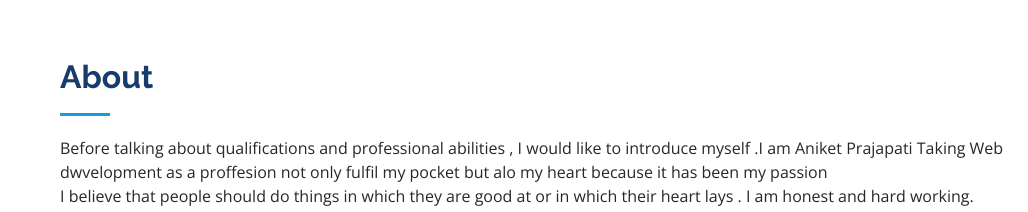
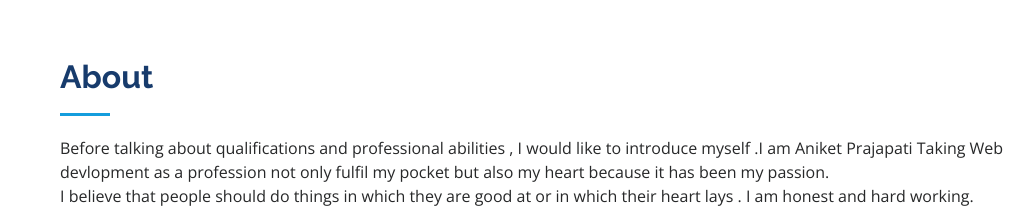
Before and after one commit to Aniket-Prajapat/Portfolio, a plain HTML site: page index.html in a window 1280 px wide. Shown: the part 802-1014 px from the top of the page, without its empty margins (252-1280 px from the left). Drawn offline with nearby package versions, Linux system fonts and the light colour scheme; files whose address does not match are found by name.

Commit message:
Add files via upload

```diff
--- a/index.html
+++ b/index.html
@@ -89,8 +89,8 @@
         <div class="section-title">
           <h2>About</h2>
           <p> Before talking about qualifications and professional abilities , I would like to introduce myself .I am
-            Aniket Prajapati Taking Web dwvelopment as a proffesion not only fulfil my pocket but alo my heart because
-            it has been my passion
+            Aniket Prajapati Taking Web devlopment as a profession not only fulfil my pocket but also my heart because
+            it has been my passion.
           <div> I believe that people should do things in which they are good at or in which their heart lays . I am
             honest and hard working.</div>
           <div> I am currently pursuing my graduation from Malviya National Institute Of Techonology Jaipur . </div>
```
